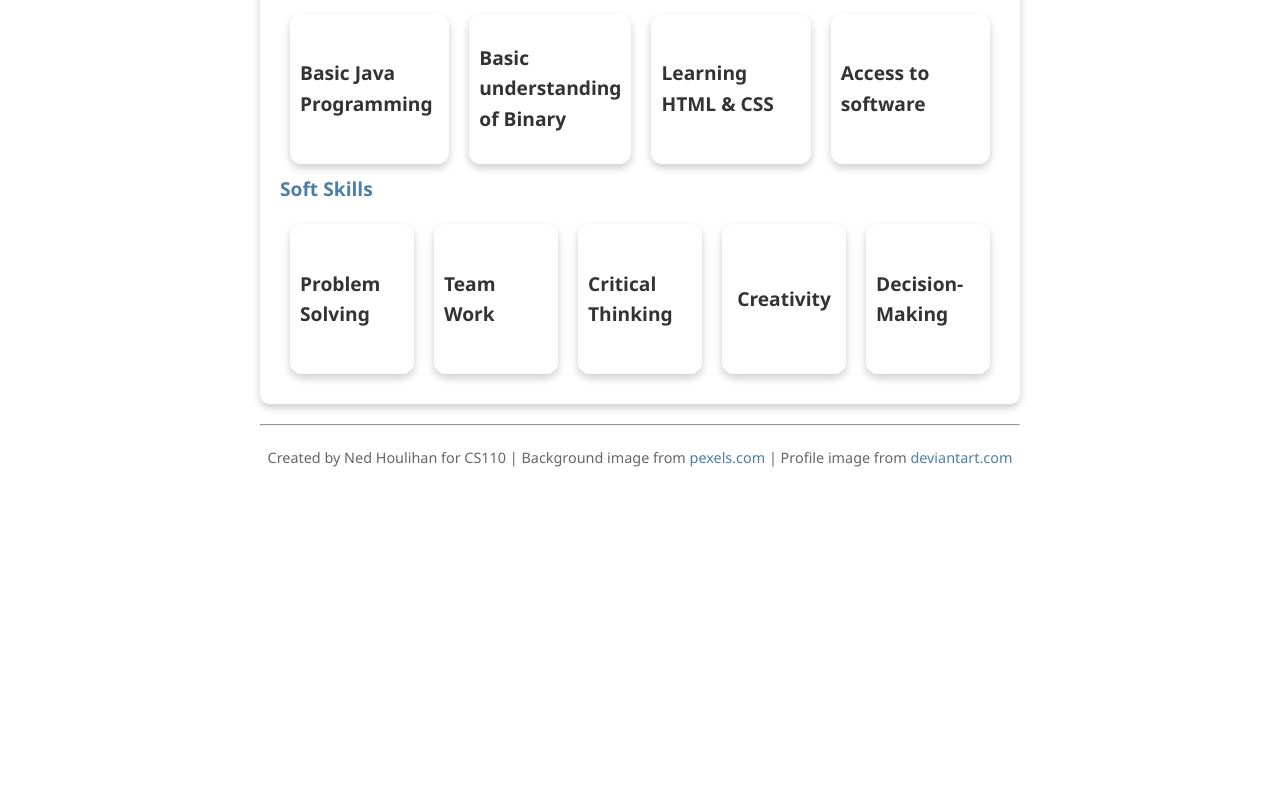
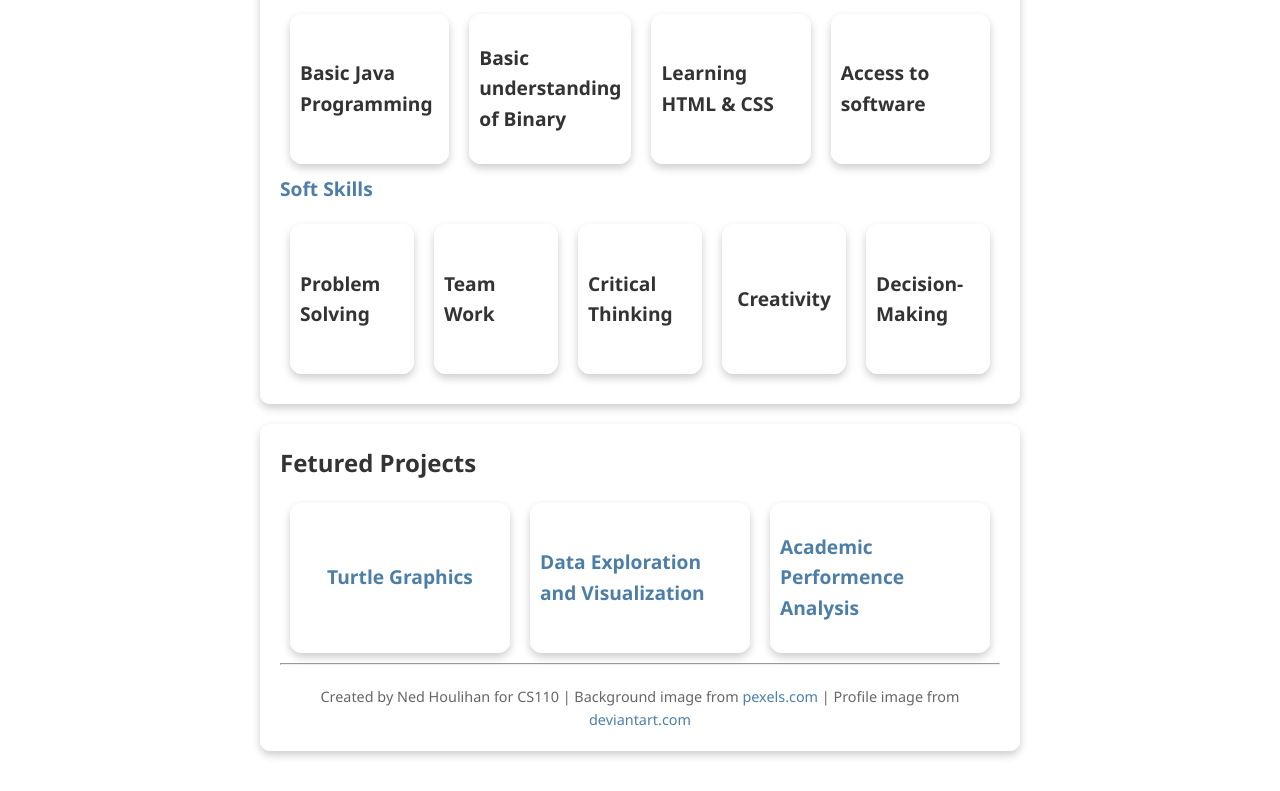
Before and after one commit to nedhouli/nedhouli.github.io, a plain HTML site: page index.html in a window 1280 px wide. Shown: the part 800-1591 px from the top of the page. Before the commit the page ends 1289 px from the top, so only its background shows below. Drawn offline with Linux system fonts and the light colour scheme.

Commit message:
Update index.html

```diff
--- a/index.html
+++ b/index.html
@@ -43,6 +43,13 @@
                         <li>Decision-Making</li>
                     </ul>
         </section>
+        <section>
+            <h2>Fetured Projects </h2>
+            <ul>
+                <li> <a href="p4.html" target="_blank">Turtle Graphics</a></li>
+                <li> <a href="p7.html" target="_blank">Data Exploration and Visualization</a></li>
+                <li> <a href="p8.html" target="_blank">Academic Performence Analysis</a></li>
+            </ul>
         <hr>
         <footer> Created by Ned Houlihan for CS110 | Background image from
             <a href="pexels.com">pexels.com</a> | Profile image from
```
